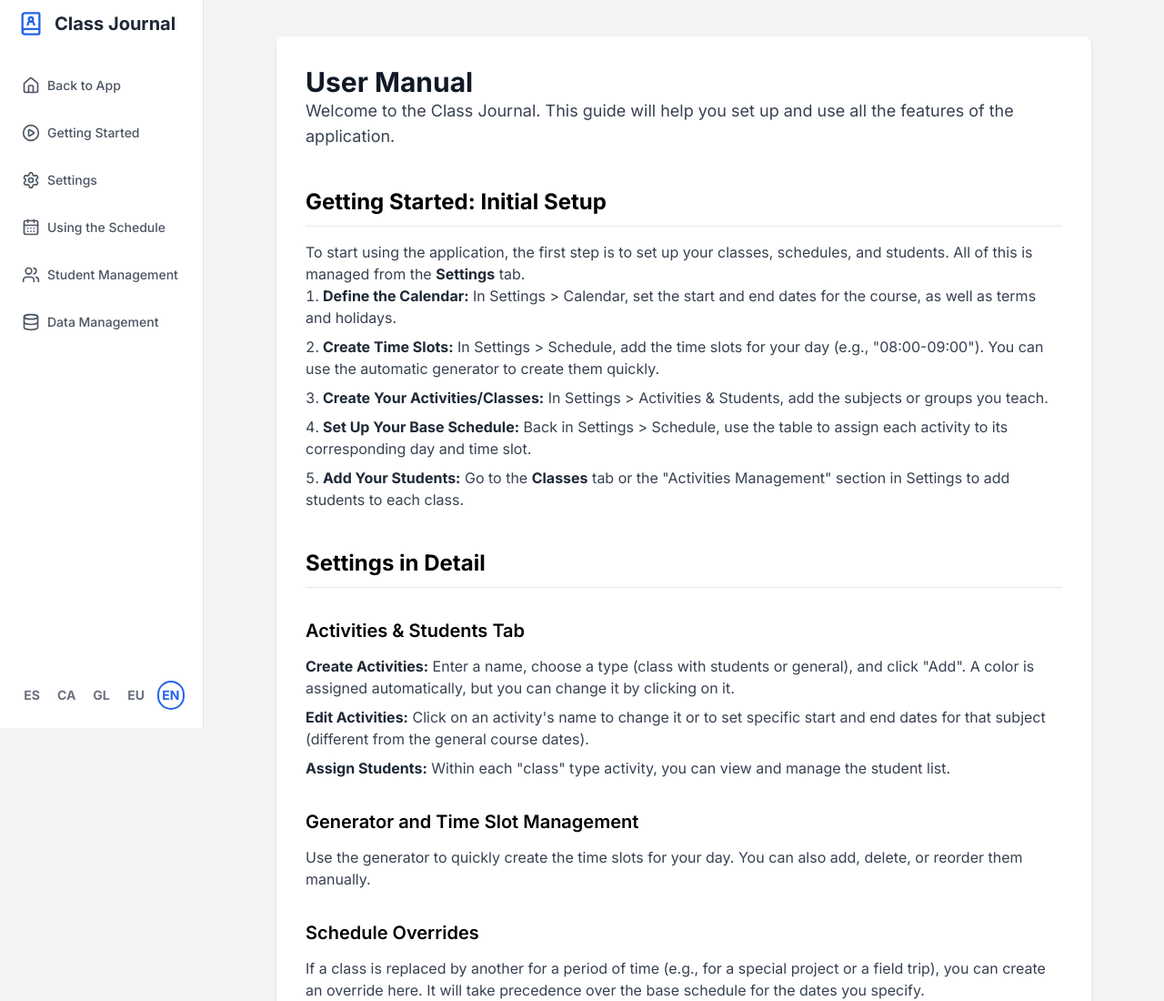
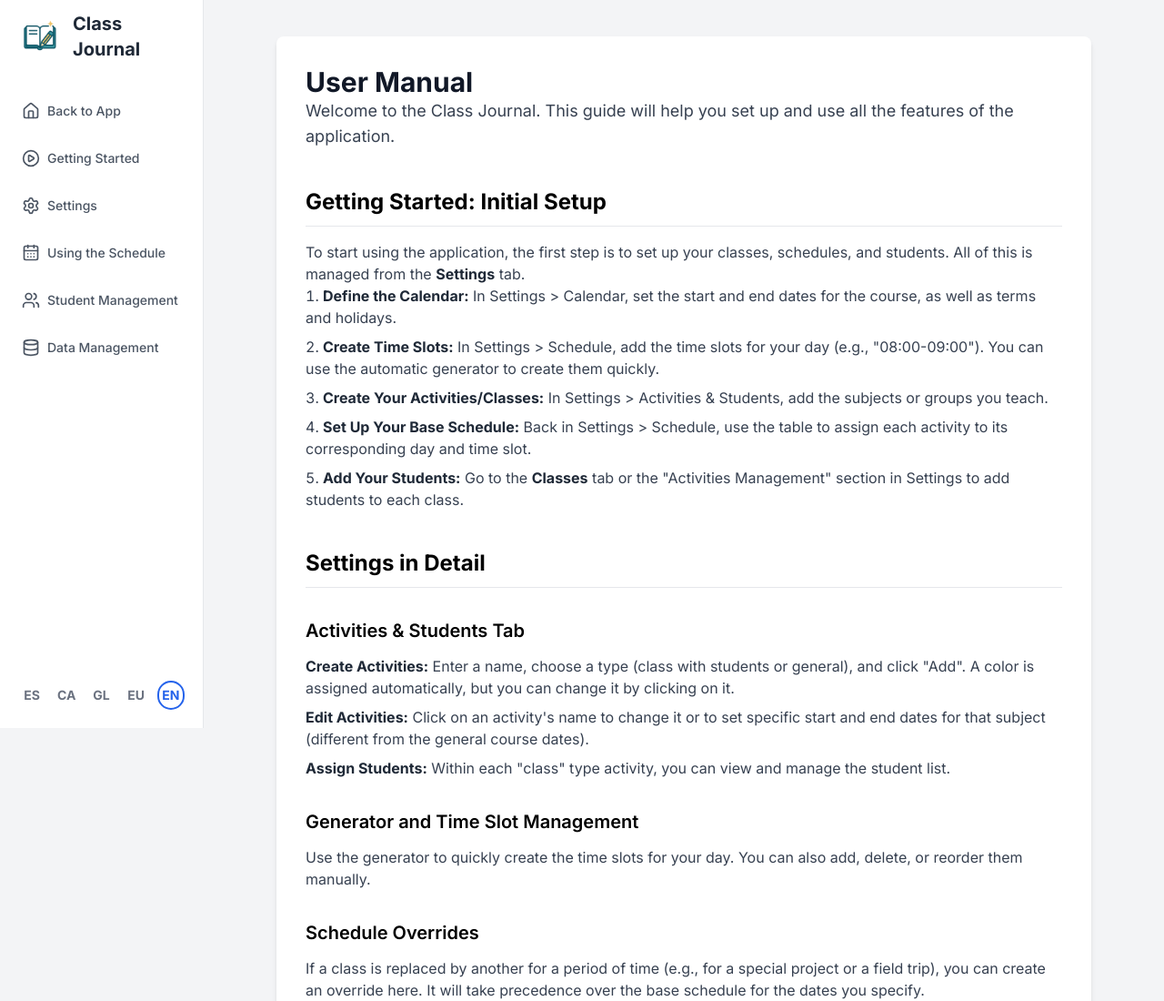
Before and after one commit to jjdeharo/diario, a plain HTML site: page manual.html in a window 1280 px wide. Shown: the top 1100 px of the page at 91% size. Drawn offline with nearby package versions, Linux system fonts and the light colour scheme.

Commit message:
Update manual.html

```diff
--- a/manual.html
+++ b/manual.html
@@ -55,7 +55,7 @@
          <nav class="flex flex-col justify-between w-16 sm:w-56 bg-white border-r border-gray-200 p-3 h-screen sticky top-0">
             <div>
                 <div class="flex items-center gap-3 mb-8 px-2">
-                    <div data-lucide="book-user" class="text-blue-600 w-7 h-7"></div>
+                    <img src="logo.png" alt="Logo" class="w-12 h-12">
                     <h1 class="text-xl font-bold text-gray-800 hidden sm:inline" data-i18n-key="app_title">Diario de clase</h1>
                 </div>
                 <div class="space-y-2">
```
